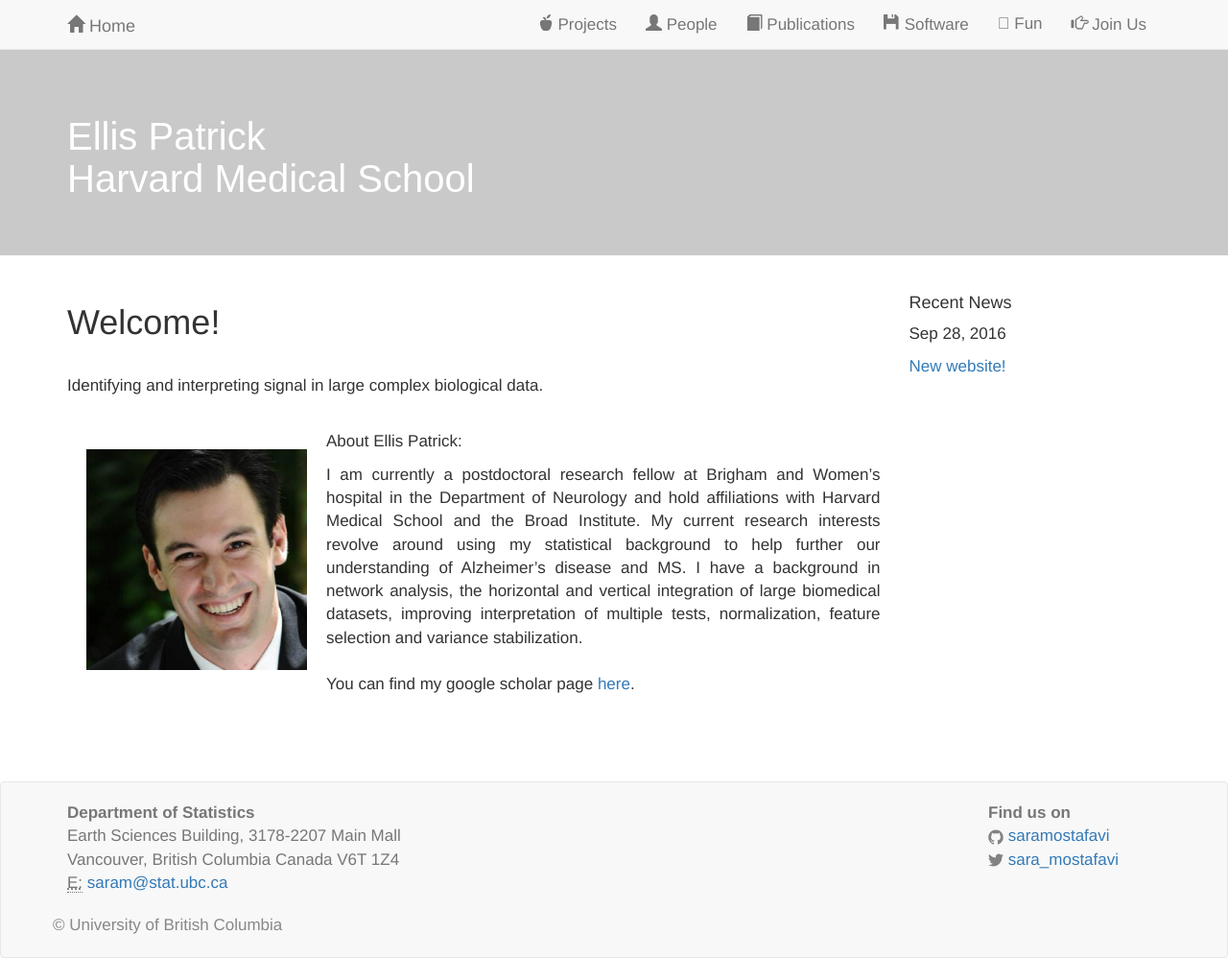
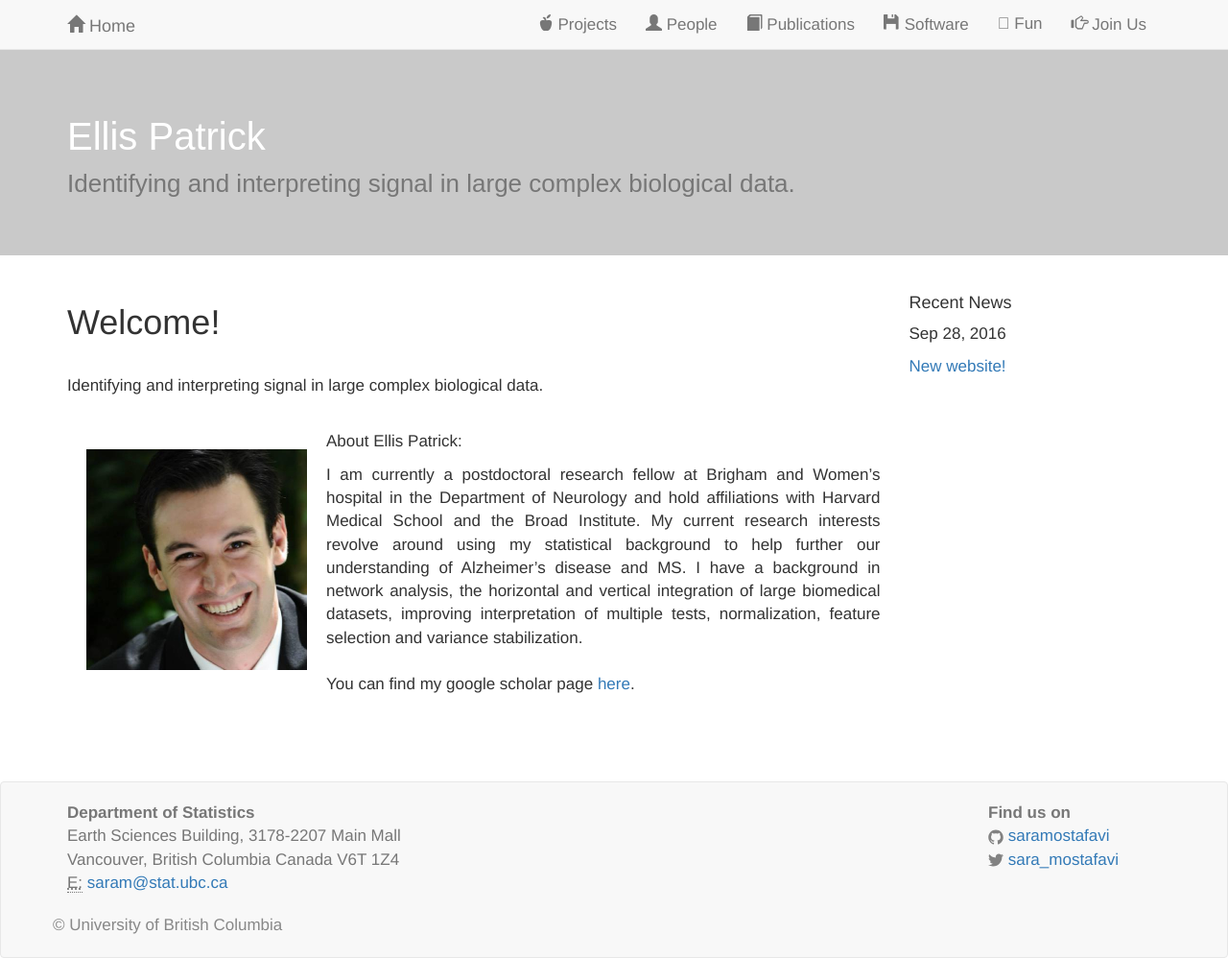
Before and after one commit to ellispatrick/ellispatrick.github.io, a Jekyll site: the page built from index.html, in a window 1280 px wide. Shown: the whole page at 96% size. Built offline with Jekyll 4.4.1, drawn with Linux system fonts in a browser that asks for light colours; nearby versions of some CDN libraries; a style sheet for code colours, icons or effects is not loaded.

Commit message:
Modify title of home page

```diff
--- a/_layouts/home.html
+++ b/_layouts/home.html
@@ -5,7 +5,7 @@
     <div class="container">
         <h1>
             Ellis Patrick <br/>
-            Harvard Medical School
+            <small>Identifying and interpreting signal in large complex biological data.</small>
         </h1>
      </div>
 </div>
```
